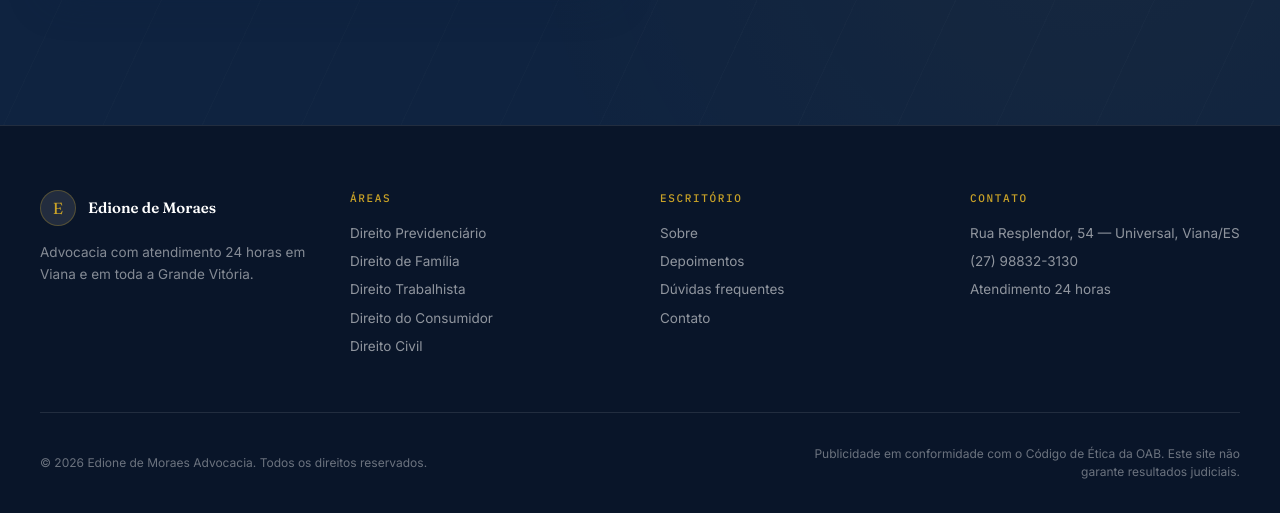
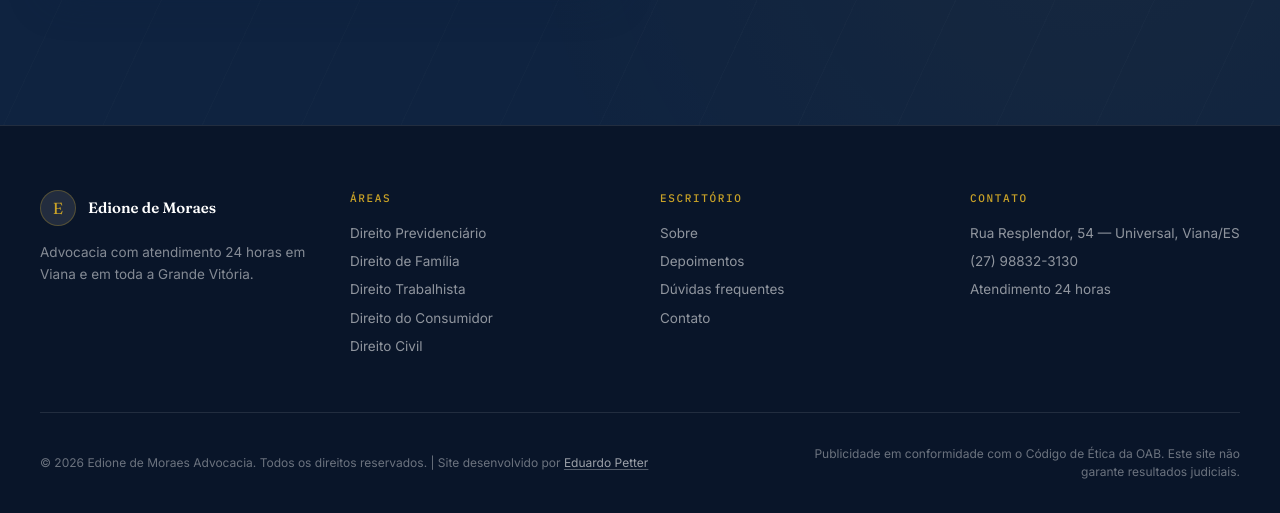
Before and after one commit to EduardoPetter/Site-Edione-Advocacia-, a plain HTML site: page index.html in a window 1280 px wide. Shown: the part 6546-7059 px from the top of the page. Drawn offline with nearby package versions, Linux system fonts and the light colour scheme.

Commit message:
index.html

```diff
--- a/index.html
+++ b/index.html
@@ -664,7 +664,11 @@
       </div>
     </div>
     <div class="mt-14 pt-8 border-t border-white/10 flex flex-col sm:flex-row items-center justify-between gap-4">
-      <p class="text-[12px] text-white/40">© <span data-year></span> Edione de Moraes Advocacia. Todos os direitos reservados.</p>
+      <p class="text-[12px] text-white/40 text-center sm:text-left">
+        © <span data-year></span> Edione de Moraes Advocacia. Todos os direitos reservados. <br class="block sm:hidden">
+        <span class="hidden sm:inline"> | </span>
+        Site desenvolvido por <a href="https://wa.me/5527998744181" target="_blank" rel="noopener" class="text-white/60 hover:text-amber transition-colors underline decoration-white/30 underline-offset-2">Eduardo Petter</a>
+      </p>
       <p class="text-[12px] text-white/40 text-center sm:text-right max-w-md">Publicidade em conformidade com o Código de Ética da OAB. Este site não garante resultados judiciais.</p>
     </div>
   </div>
```
